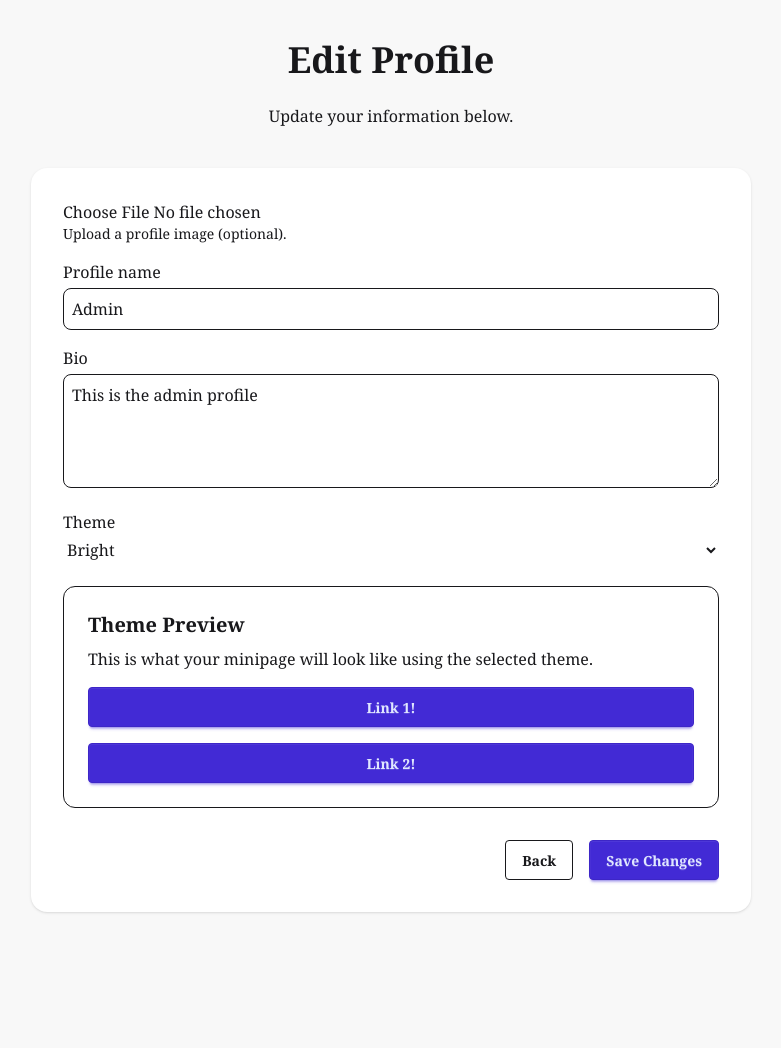
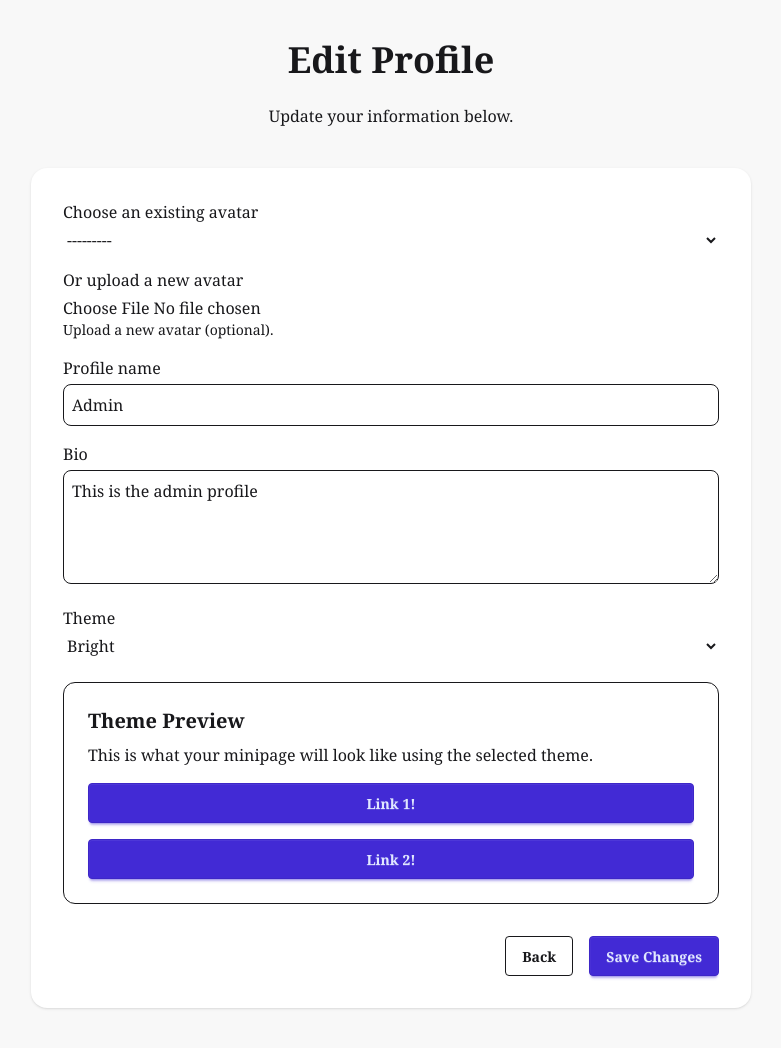
Before and after one commit to tylerboutwell/MiniPage, a Django app: page /profile/1/edit in a window 1280 px wide. Shown: the part 64-1112 px from the top of the page, without its empty margins (249-1030 px from the left). Before the commit the page ends 977 px from the top, so only its background shows below. Run offline with Django 5.2, Linux system fonts and the light colour scheme; a user stored in the database is signed in; data comes from the database, SQL or seed files in the repository; both versions use the stored data as it was after the commit; style sheets or scripts are compiled from the project's sources; some libraries are stand-ins or nearby versions.

Commit message:
change forms, templates, and models so that user can upload a new avatar or select one they previously uploaded

```diff
--- a/profiles/forms.py
+++ b/profiles/forms.py
@@ -1,9 +1,25 @@
 from django import forms
 
-from profiles.models import Profile, Link
+from profiles.models import Profile, Link, Avatar
 
 
 class ProfileForm(forms.ModelForm):
+    def __init__(self, *args, **kwargs):
+        super().__init__(*args, **kwargs)
+
+        profile = self.instance
+
+        # Limit avatar choices to THIS profile's uploads
+        self.fields['avatar'].queryset = profile.avatar_set.all()
+
+    new_avatar = forms.ImageField(
+        required=False,
+        widget=forms.ClearableFileInput(attrs={
+            'class': 'file-input file-input-bordered w-full'
+        }),
+        help_text="Upload a new avatar (optional)."
+    )
+
     class Meta:
         model = Profile
         exclude = ['user']
@@ -11,8 +27,8 @@ class ProfileForm(forms.ModelForm):
             'profile_name': forms.TextInput(attrs={'class': 'p-2 w-full border rounded-lg'}),
             'bio': forms.Textarea(attrs={'class': 'w-full p-2 border rounded-lg',
                 'rows': 4}),
-            'avatar': forms.ClearableFileInput(attrs={
-                'class': 'file-input file-input-bordered w-full'
+            'avatar': forms.Select(attrs={
+                'class': 'select select-bordered w-full'
             }),
             'theme': forms.Select(attrs={
                 'class': 'select select-bordered w-full',
@@ -21,8 +37,25 @@ class ProfileForm(forms.ModelForm):
 
         }
         help_texts = {
-            'avatar': 'Upload a profile image (optional).'
+            'avatar': 'Choose an existing avatar from your uploads.'
         }
+
+    def save(self, commit=True):
+        profile = super().save(commit=False)
+
+        new_avatar_file = self.cleaned_data.get("new_avatar")
+
+        if new_avatar_file:
+            avatar = Avatar.objects.create(
+                image=new_avatar_file,
+                profile=profile,
+            )
+            profile.avatar = avatar
+
+        if commit:
+            profile.save()
+
+        return profile
 
 class LinkForm(forms.ModelForm):
     url = forms.CharField(
--- a/profiles/models.py
+++ b/profiles/models.py
@@ -42,3 +42,6 @@ class Avatar(models.Model):
     profile = models.ForeignKey(Profile, on_delete=models.CASCADE, related_name="avatar_set")
     image = models.ImageField(upload_to='avatars')
     uploaded_at = models.DateTimeField(auto_now_add=True)
+
+    def __str__(self):
+        return self.image.name.split('/')[-1]
--- a/profiles/templates/profiles/edit_profile.html
+++ b/profiles/templates/profiles/edit_profile.html
@@ -17,22 +17,24 @@
                 {% if form.instance.avatar %}
                     <div class="mb-2 flex justify-center">
                         <img id="current-avatar-preview"
-                         src="{{ form.instance.avatar.url }}"
+                         src="{{ form.instance.avatar.image.url }}"
                          alt="Current avatar"
                          class="w-24 h-24 rounded-full object-cover border" />
                     </div>
                 {% endif %}
+                <label class="block font-medium mb-1">Choose an existing avatar</label>
                 {{ form.avatar }}
-                {% if form.avatar.help_text %}
-                    <p class="text-sm text-base-content">{{ form.avatar.help_text }}</p>
-                {% endif %}
+
+                <label class="block font-medium mt-4 mb-1">Or upload a new avatar</label>
+                {{ form.new_avatar }}
+                <p class="text-sm text-base-content">{{ form.new_avatar.help_text }}</p>
                 {% if form.avatar.errors %}
                     <p class="text-error text-sm mt-1">{{ form.avatar.errors|striptags }}</p>
                 {% endif %}
             </div>
             <div class="space-y-4">
                 {% for field in form %}
-                    {% if field.name != 'avatar' %}
+                    {% if field.name != 'avatar' and field.name != 'new_avatar' %}
                         <div>
                             <label class="block font-medium mb-1" for="{{ field.id_for_label }}">
                                 {{ field.label }}
--- a/profiles/templates/profiles/profile_detail.html
+++ b/profiles/templates/profiles/profile_detail.html
@@ -6,7 +6,7 @@
     <div class="flex items-center gap-6 mb-10">
         {% if profile.avatar %}
         <div class="">
-        <img src="{{ profile.avatar.url }}" alt="Current avatar" class="w-24 h-24 rounded-full object-cover border" />
+        <img src="{{ profile.avatar.image.url }}" alt="Current avatar" class="w-24 h-24 rounded-full object-cover border" />
         </div>
         {% else %}
         <div class="w-24 h-24 bg-gray-200 rounded-full flex items-center justify-center text-3xl font-semibold text-gray-500">
```
Also changed, not shown: db.sqlite3.
